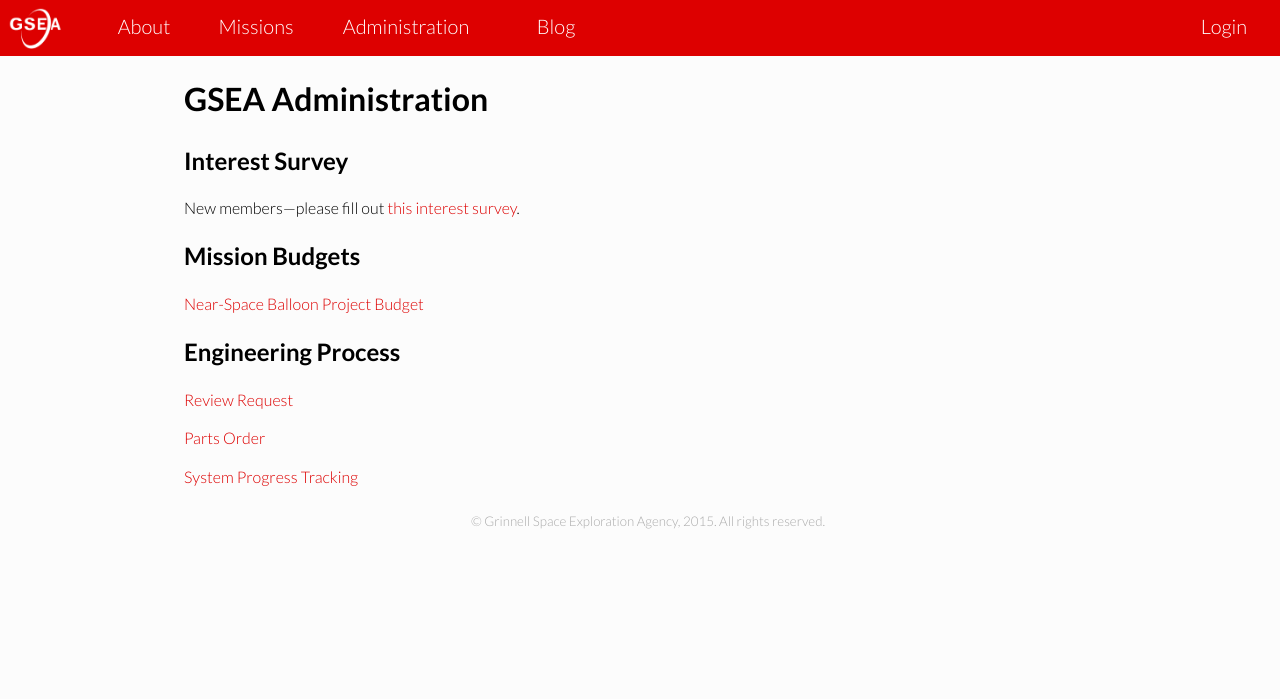
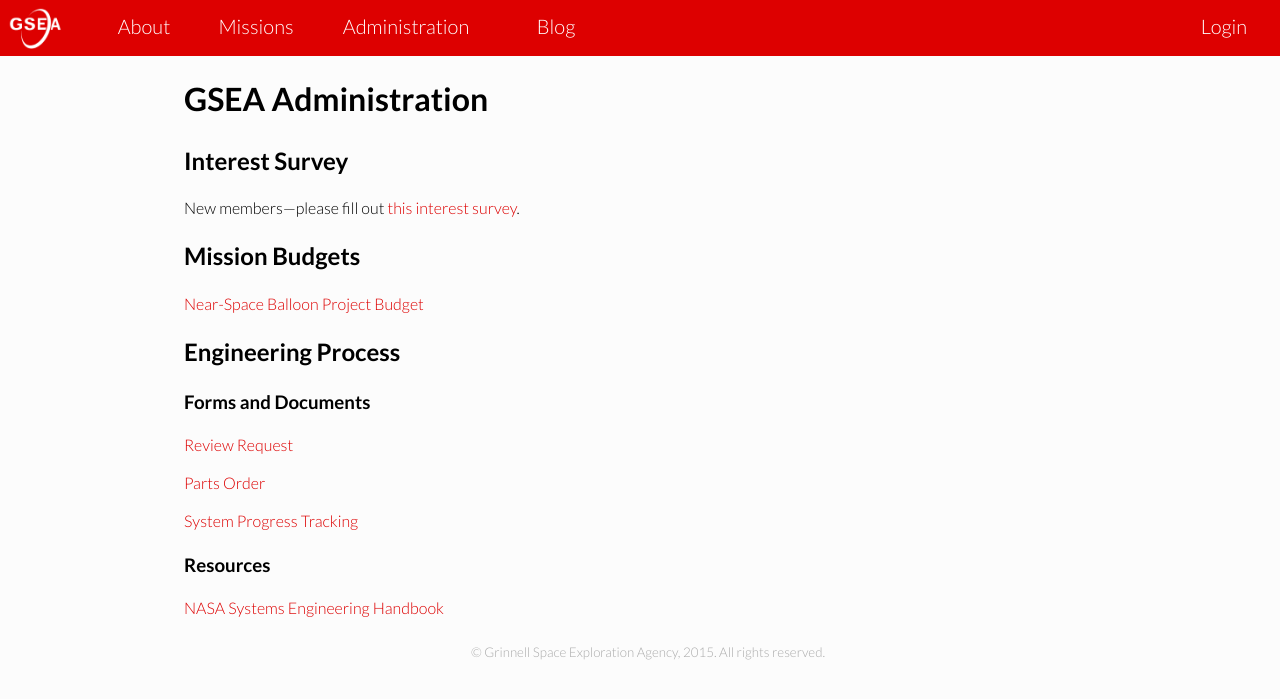
Before and after one commit to GrinnellSEA/GrinnellSEA.github.io, a Jekyll site: the page built from administration/index.md, in a window 1280 px wide. Shown: the top 699 px of the page. Built offline with Jekyll 4.4.1, drawn with Linux system fonts in a browser that asks for light colours.

Commit message:
Update index.md

```diff
--- a/administration/index.md
+++ b/administration/index.md
@@ -14,10 +14,16 @@ New members---please fill out [this interest survey](https://docs.google.com/for
 
 ## Engineering Process
 
+### Forms and Documents
+
 [Review Request](https://docs.google.com/forms/d/1yAU-LYgOhWULHwe9Ejq0_dmjwOMEtClFsM5wlTzklH8/viewform?entry.1003946160&entry.548196545&entry.440845126=2)
 
 [Parts Order](https://docs.google.com/forms/d/1hhSpG48cjOC3B4VpkQMxftGJdfarbLL_ZKpN8BTPjto/viewform)
 
 [System Progress Tracking](https://docs.google.com/document/d/1BPysrvO8gSOnd8NBbkP2i5snh8qwPDoDyeyJ6W0BSR4/edit?usp=sharing)
 
+### Resources
+
+[NASA Systems Engineering Handbook](http://www.acq.osd.mil/se/docs/NASA-SP-2007-6105-Rev-1-Final-31Dec2007.pdf)
+
 </div>
```
